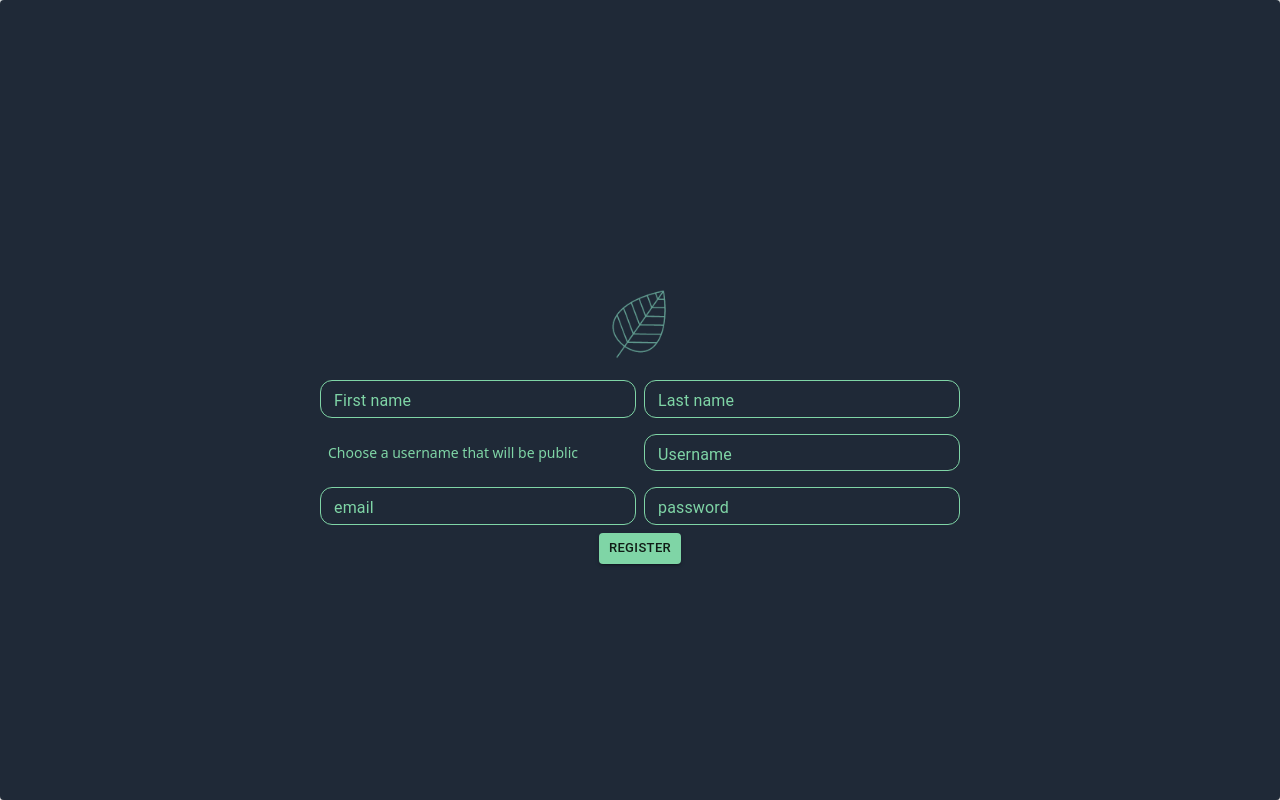
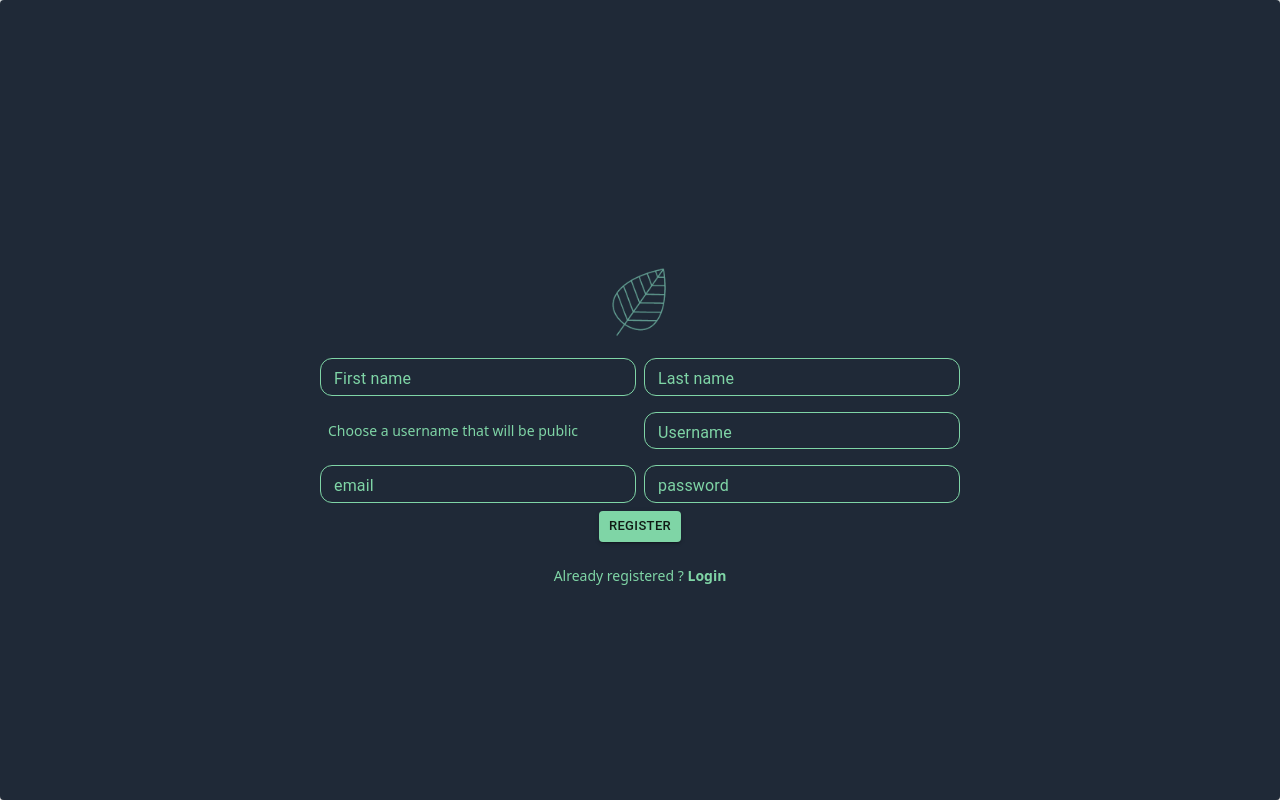
Before and after one commit to claire-d-b/Matcha_front_local, a Next.js app: page /signup in a window 1280 px wide. Built offline with nearby package versions, Linux system fonts and the light colour scheme.

Commit message:
design signup//login and remove login which becomes /

```diff
--- a/src/app/Cnav.tsx
+++ b/src/app/Cnav.tsx
@@ -56,7 +56,7 @@ const _: React.FC<ComponentProps> = ({ className }) => {
           open={open}
           onClose={handleClose}
         />
-        <Link href="/login/">
+        <Link href="/">
           <IconButton
             className="font-thin border bg-gray-800"
             onClick={handleSignOut}
--- a/src/app/page.tsx
+++ b/src/app/page.tsx
@@ -57,14 +57,17 @@ const _ = () => {
             <Button
               variant="contained"
               type="submit"
-              className="rounded-lg"
+              className="rounded-lg font-semibold"
               size="small"
             >
               Login
             </Button>
           </form>
           <div className="text-sm font-thin pt-6">
-            Not registered yet ? <a href="#">Create an account</a>
+            Not registered yet ?{" "}
+            <a href="/signup/" className="font-semibold">
+              Create an account
+            </a>
           </div>
         </Paper>
       </div>
--- a/src/app/signup/page.tsx
+++ b/src/app/signup/page.tsx
@@ -136,11 +136,17 @@ const _ = () => {
               type="submit"
               variant="contained"
               onClick={handleClick}
-              className="rounded-lg"
+              className="rounded-lg font-semibold"
               size="small"
             >
               Register
             </Button>
+          </div>
+          <div className="text-sm font-thin pt-6">
+            Already registered ?{" "}
+            <a href="/" className="font-semibold">
+              Login
+            </a>
           </div>
         </Paper>
       </div>
```
Also changed, not shown: routes.txt.
